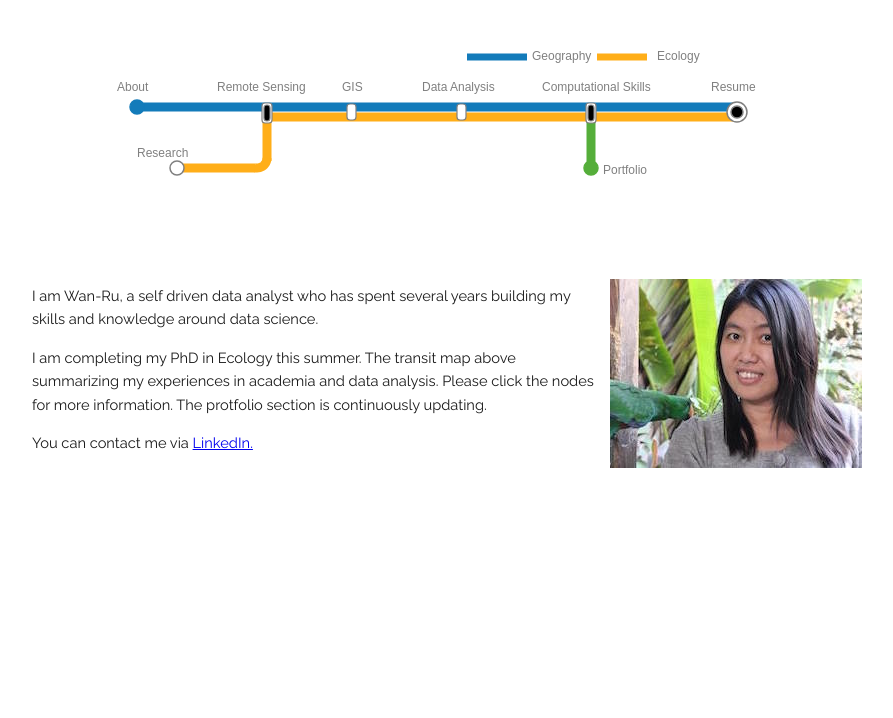
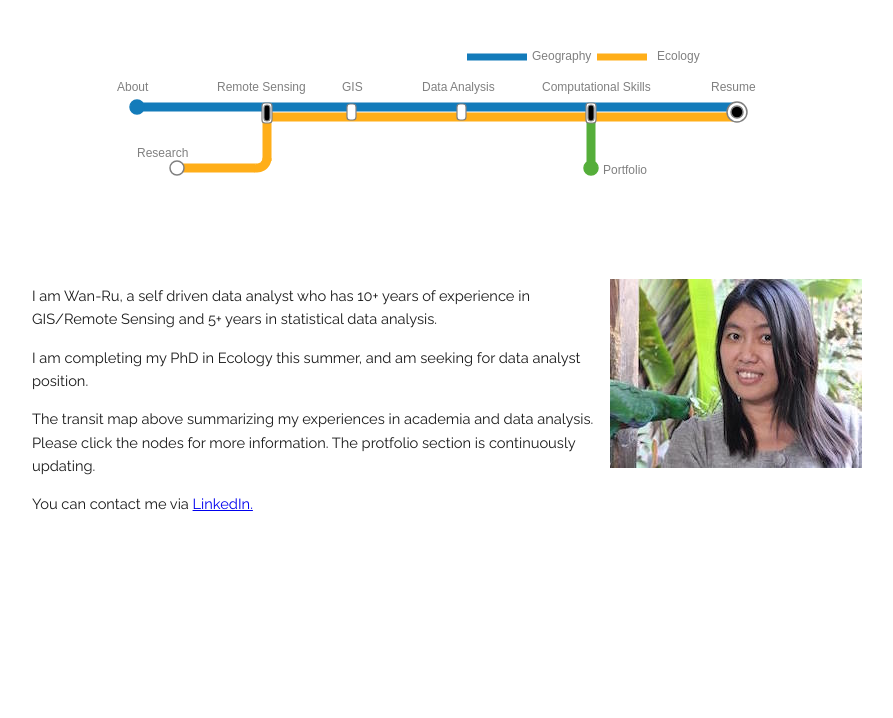
Before and after one commit to WanRuYang/mywebsite, a Django app: page / in a window 1280 px wide. Shown: the part 101-819 px from the top of the page, without its empty margins (193-1086 px from the left). Run offline with Django 3.2, Linux system fonts and the light colour scheme; parts of the project's set-up code (start-up, migrations or seed data) failed here and were passed over.

Commit message:
revise front-page desc

```diff
--- a/main/templates/main/index.html
+++ b/main/templates/main/index.html
@@ -152,9 +152,10 @@
   <div id = 'transitMap'> </div>
   <div id="about-tab" class='tab'>
       <IMG SRC="{% static 'main/proimg.jpg' %}" style="float:right;clear:right;padding: 10px 10px 10px 10px;";></IMG>
-      <p>I am Wan-Ru, a self driven data analyst who has spent several years building my skills and knowledge around data science.
+      <p>I am Wan-Ru, a self driven data analyst who has 10+ years of experience in GIS/Remote Sensing and 5+ years in statistical data analysis.
       </p>
-      <p>I am completing my PhD in Ecology this summer. The transit map above summarizing my experiences in academia and data analysis. Please click the nodes for more information. The protfolio section is continuously updating.</p>
+      <p>I am completing my PhD in Ecology this summer, and am seeking for data analyst position. </p>
+      <p>The transit map above summarizing my experiences in academia and data analysis. Please click the nodes for more information. The protfolio section is continuously updating.</p>
       <p>You can contact me via <a href="https://www.linkedin.com/in/wan-ru-yang-b15b0452" target="_blank">LinkedIn. </a></font> </p>
   </div>
 
@@ -220,7 +221,7 @@
       </div>
 
       <div class="right">
-        <p><u>Landuse mapping from remote sensing data</u>: The images on the left shows the segmentation result of <a href="http://landsat.usgs.gov/" target="_blank"> <font color="#55AE3A">a composed Lansat image of my reseach area</font></a>. The spectral reflectance values extreacted from <a href="http://aviris.jpl.nasa.gov/" target="_blank"> <font color="#55AE3A">AVIRIS</font></a> images is used for classification with prefined labels. The training labels were created using data derived from California's pesticide report, which contains crop existence infomation at 1-square-mile squares across the entire California. This is an ongoing project planned to be done by April, 2016.</p>
+        <p><u>Landuse mapping from remote sensing data</u>: The images on the left shows the segmentation result of a set of composed <a href="http://landsat.usgs.gov/" target="_blank"> <font color="#55AE3A">Lansat</font></a> image of my reseach area. The spectral reflectance values extreacted from <a href="http://aviris.jpl.nasa.gov/" target="_blank"> <font color="#55AE3A">AVIRIS</font></a> images is used for classification with prefined labels. The training labels were created using data derived from California's pesticide report, which contains crop existence infomation at 1-square-mile squares across the entire California. This is an ongoing project planned to be done by April, 2016.</p>
       </div>
     </div>
 
```
